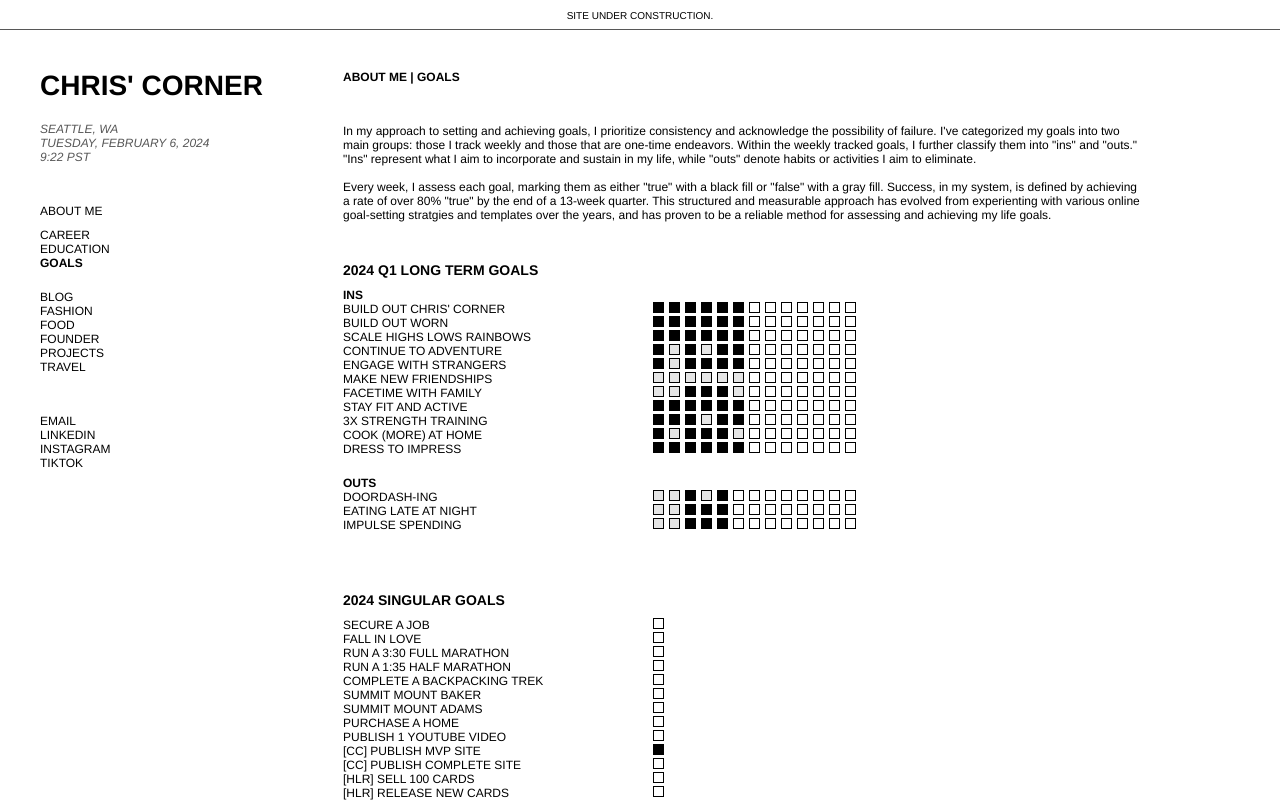
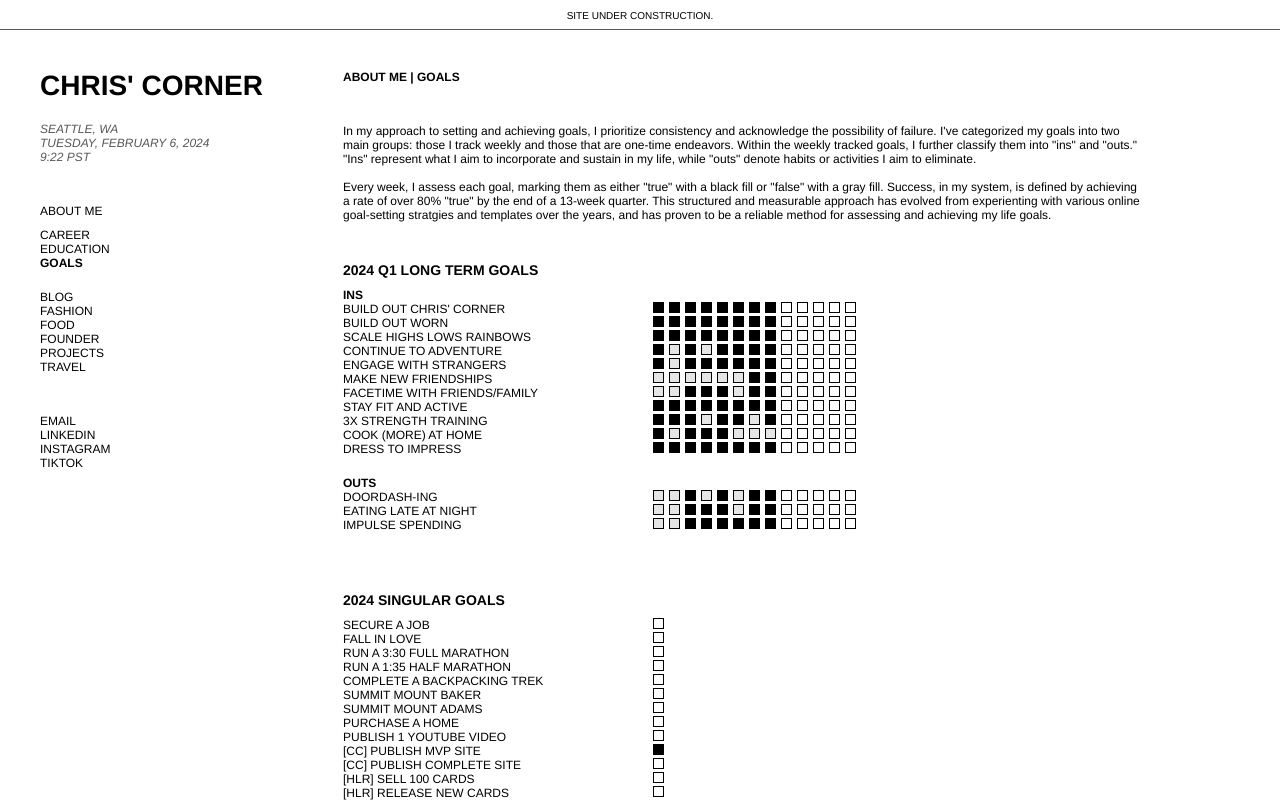
Before and after one commit to guchris/chris-corner, a Next.js app: page /about-me/goals in a window 1280 px wide. Built offline with nearby package versions, Linux system fonts and the light colour scheme.

Commit message:
another quick content update

```diff
--- a/src/app/about-me/goals/page.js
+++ b/src/app/about-me/goals/page.js
@@ -41,8 +41,8 @@ const GoalsPage = () => {
                                 <input type="checkbox" className="true"/>
                                 <input type="checkbox" className="true"/>
                                 <input type="checkbox" className="true"/>
-                                <input type="checkbox" className="empty"/>
-                                <input type="checkbox" className="empty"/>
+                                <input type="checkbox" className="true"/>
+                                <input type="checkbox" className="true"/>
                                 <input type="checkbox" className="empty"/>
                                 <input type="checkbox" className="empty"/>
                                 <input type="checkbox" className="empty"/>
@@ -59,8 +59,8 @@ const GoalsPage = () => {
                                 <input type="checkbox" className="true"/>
                                 <input type="checkbox" className="true"/>
                                 <input type="checkbox" className="true"/>
-                                <input type="checkbox" className="empty"/>
-                                <input type="checkbox" className="empty"/>
+                                <input type="checkbox" className="true"/>
+                                <input type="checkbox" className="true"/>
                                 <input type="checkbox" className="empty"/>
                                 <input type="checkbox" className="empty"/>
                                 <input type="checkbox" className="empty"/>
@@ -77,8 +77,8 @@ const GoalsPage = () => {
                                 <input type="checkbox" className="true"/>
                                 <input type="checkbox" className="true"/>
                                 <input type="checkbox" className="true"/>
-                                <input type="checkbox" className="empty"/>
-                                <input type="checkbox" className="empty"/>
+                                <input type="checkbox" className="true"/>
+                                <input type="checkbox" className="true"/>
                                 <input type="checkbox" className="empty"/>
                                 <input type="checkbox" className="empty"/>
                                 <input type="checkbox" className="empty"/>
@@ -95,8 +95,8 @@ const GoalsPage = () => {
                                 <input type="checkbox" className="false"/>
                                 <input type="checkbox" className="true"/>
                                 <input type="checkbox" className="true"/>
-                                <input type="checkbox" className="empty"/>
-                                <input type="checkbox" className="empty"/>
+                                <input type="checkbox" className="true"/>
+                                <input type="checkbox" className="true"/>
                                 <input type="checkbox" className="empty"/>
                                 <input type="checkbox" className="empty"/>
                                 <input type="checkbox" className="empty"/>
@@ -113,8 +113,8 @@ const GoalsPage = () => {
                                 <input type="checkbox" className="true"/>
                                 <input type="checkbox" className="true"/>
                                 <input type="checkbox" className="true"/>
-                                <input type="checkbox" className="empty"/>
-                                <input type="checkbox" className="empty"/>
+                                <input type="checkbox" className="true"/>
+                                <input type="checkbox" className="true"/>
                                 <input type="checkbox" className="empty"/>
                                 <input type="checkbox" className="empty"/>
                                 <input type="checkbox" className="empty"/>
@@ -131,8 +131,8 @@ const GoalsPage = () => {
                                 <input type="checkbox" className="false"/>
                                 <input type="checkbox" className="false"/>
                                 <input type="checkbox" className="false"/>
-                                <input type="checkbox" className="empty"/>
-                                <input type="checkbox" className="empty"/>
+                                <input type="checkbox" className="true"/>
+                                <input type="checkbox" className="true"/>
                                 <input type="checkbox" className="empty"/>
                                 <input type="checkbox" className="empty"/>
                                 <input type="checkbox" className="empty"/>
@@ -141,7 +141,7 @@ const GoalsPage = () => {
                             </div>
                         </div>
                         <div className="row-skinny">
-                            <p className="goal-text">Facetime with family</p>
+                            <p className="goal-text">Facetime with friends/family</p>
                             <div className="checkboxes">
                                 <input type="checkbox" className="false"/>
                                 <input type="checkbox" className="false"/>
@@ -149,8 +149,8 @@ const GoalsPage = () => {
                                 <input type="checkbox" className="true"/>
                                 <input type="checkbox" className="true"/>
                                 <input type="checkbox" className="false"/>
-                                <input type="checkbox" className="empty"/>
-                                <input type="checkbox" className="empty"/>
+                                <input type="checkbox" className="true"/>
+                                <input type="checkbox" className="true"/>
                                 <input type="checkbox" className="empty"/>
                                 <input type="checkbox" className="empty"/>
                                 <input type="checkbox" className="empty"/>
@@ -167,8 +167,8 @@ const GoalsPage = () => {
                                 <input type="checkbox" className="true"/>
                                 <input type="checkbox" className="true"/>
                                 <input type="checkbox" className="true"/>
-                                <input type="checkbox" className="empty"/>
-                                <input type="checkbox" className="empty"/>
+                                <input type="checkbox" className="true"/>
+                                <input type="checkbox" className="true"/>
                                 <input type="checkbox" className="empty"/>
                                 <input type="checkbox" className="empty"/>
                                 <input type="checkbox" className="empty"/>
@@ -185,8 +185,8 @@ const GoalsPage = () => {
                                 <input type="checkbox" className="false"/>
                                 <input type="checkbox" className="true"/>
                                 <input type="checkbox" className="true"/>
-                                <input type="checkbox" className="empty"/>
-                                <input type="checkbox" className="empty"/>
+                                <input type="checkbox" className="false"/>
+                                <input type="checkbox" className="true"/>
                                 <input type="checkbox" className="empty"/>
                                 <input type="checkbox" className="empty"/>
                                 <input type="checkbox" className="empty"/>
@@ -203,8 +203,8 @@ const GoalsPage = () => {
                                 <input type="checkbox" className="true"/>
                                 <input type="checkbox" className="true"/>
                                 <input type="checkbox" className="false"/>
-                                <input type="checkbox" className="empty"/>
-                                <input type="checkbox" className="empty"/>
+                                <input type="checkbox" className="false"/>
+                                <input type="checkbox" className="false"/>
                                 <input type="checkbox" className="empty"/>
                                 <input type="checkbox" className="empty"/>
                                 <input type="checkbox" className="empty"/>
@@ -221,8 +221,8 @@ const GoalsPage = () => {
                                 <input type="checkbox" className="true"/>
                                 <input type="checkbox" className="true"/>
                                 <input type="checkbox" className="true"/>
-                                <input type="checkbox" className="empty"/>
-                                <input type="checkbox" className="empty"/>
+                                <input type="checkbox" className="true"/>
+                                <input type="checkbox" className="true"/>
                                 <input type="checkbox" className="empty"/>
                                 <input type="checkbox" className="empty"/>
                                 <input type="checkbox" className="empty"/>
@@ -241,9 +241,9 @@ const GoalsPage = () => {
                                 <input type="checkbox" className="true"/>
                                 <input type="checkbox" className="false"/>
                                 <input type="checkbox" className="true"/>
-                                <input type="checkbox" className="empty"/>
-                                <input type="checkbox" className="empty"/>
-                                <input type="checkbox" className="empty"/>
+                                <input type="checkbox" className="false"/>
+                                <input type="checkbox" className="true"/>
+                                <input type="checkbox" className="true"/>
                                 <input type="checkbox" className="empty"/>
                                 <input type="checkbox" className="empty"/>
                                 <input type="checkbox" className="empty"/>
@@ -259,9 +259,9 @@ const GoalsPage = () => {
                                 <input type="checkbox" className="true"/>
                                 <input type="checkbox" className="true"/>
                                 <input type="checkbox" className="true"/>
-                                <input type="checkbox" className="empty"/>
-                                <input type="checkbox" className="empty"/>
-                                <input type="checkbox" className="empty"/>
+                                <input type="checkbox" className="false"/>
+                                <input type="checkbox" className="true"/>
+                                <input type="checkbox" className="true"/>
                                 <input type="checkbox" className="empty"/>
                                 <input type="checkbox" className="empty"/>
                                 <input type="checkbox" className="empty"/>
@@ -277,9 +277,9 @@ const GoalsPage = () => {
                                 <input type="checkbox" className="true"/>
                                 <input type="checkbox" className="true"/>
                                 <input type="checkbox" className="true"/>
-                                <input type="checkbox" className="empty"/>
-                                <input type="checkbox" className="empty"/>
-                                <input type="checkbox" className="empty"/>
+                                <input type="checkbox" className="true"/>
+                                <input type="checkbox" className="true"/>
+                                <input type="checkbox" className="true"/>
                                 <input type="checkbox" className="empty"/>
                                 <input type="checkbox" className="empty"/>
                                 <input type="checkbox" className="empty"/>
--- a/src/app/travel/guides/guides-data.json
+++ b/src/app/travel/guides/guides-data.json
@@ -399,7 +399,7 @@
         "local_customs": "Respect the local culture and traditions, including dress codes when visiting religious sites. It's customary to greet people with a handshake and a friendly 'buenos días' (good morning) or 'buenas tardes' (good afternoon)."
     },
     {
-        "id": 1,
+        "id": 4,
         "destination": "Costa Rica",
         "slug": "costa-rica",
         "dates_visited": {
```
